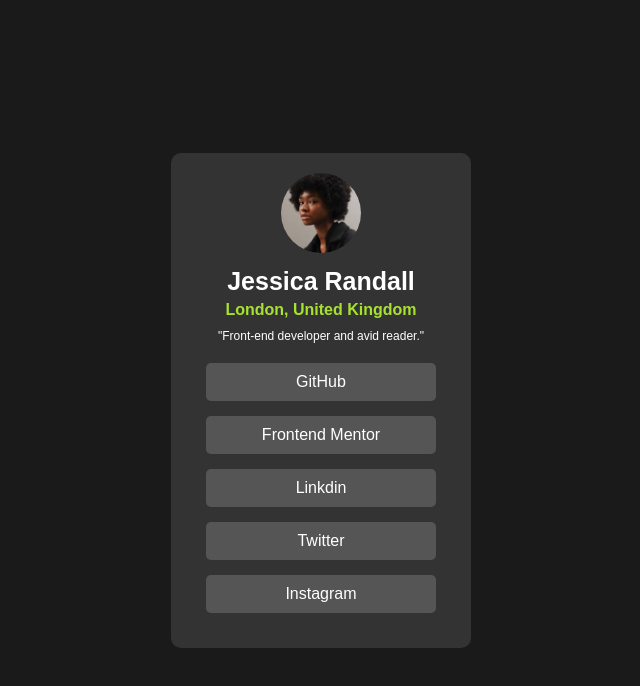
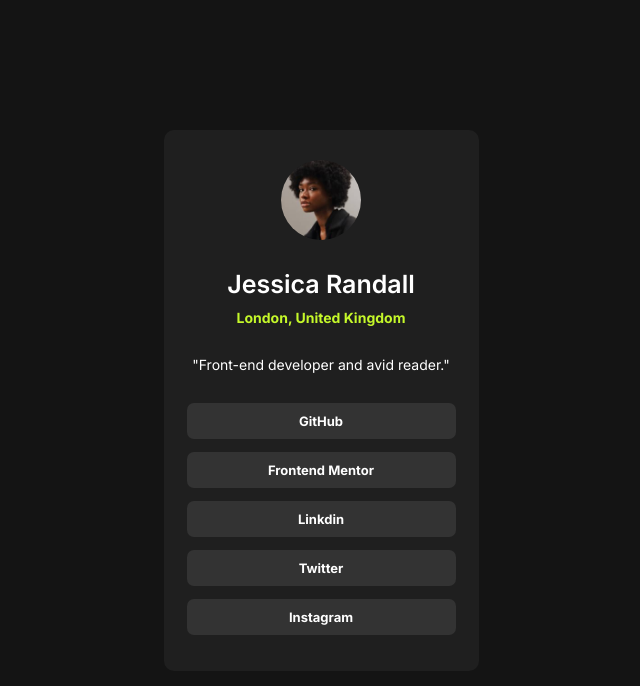
Before and after one commit to TWISTEr300fSEmFILTRO/Projeto_Final, a plain HTML site: page index.html in a window 1280 px wide. Shown: the whole page, without its empty margins (319-959 px from the left). Drawn offline with Linux system fonts and the light colour scheme.

Commit message:
Ajuste de cores e fonts

```diff
--- a/index.html
+++ b/index.html
@@ -5,18 +5,18 @@
     <meta charset="UTF-8">
     <meta name="viewport" content="width=device-width, initial-scale=1.0">
     <link rel="stylesheet" href="style.css">
-    <title>Projeto Final</title>
+    <title>Social links profile</title>
 </head>
 
 <body>
     <title>Cartão de Perfil</title>
     <div class="container">
-        <img src="assets/avatar-jessica.jpeg"
+        <img src="assets/img/avatar-jessica.jpeg"
             alt="">
         <h2>Jessica Randall</h2>
         <div class="local">London, United Kingdom</div>
         <p>"Front-end developer and avid reader."</p>
-        <a href="https://github.com/TWISTEr300fSEmFILTRO" class="button">GitHub</a>
+        <a href="#" class="button">GitHub</a>
         <a href="#" class="button">Frontend Mentor</a>
         <a href="#" class="button">Linkdin</a>
         <a href="#" class="button">Twitter</a>
--- a/style.css
+++ b/style.css
@@ -1,17 +1,11 @@
+@import url('https://fonts.googleapis.com/css2?family=Inter:ital,opsz,wght@0,14..32,100..900;1,14..32,100..900&family=Noto+Sans:ital,wght@0,100..900;1,100..900&family=Open+Sans:ital,wght@0,300..800;1,300..800&display=swap');
+
 * {
     margin: 0;
     padding: 0;
     box-sizing: border-box;
-    font-family: Arial, sans-serif;
-}
-
-:root {
-    --bg-color: #1a1a1a;
-    --card-bg-color: #333;
-    --text-color: #fff;
-    --highlight-color: #a6e22e;
-    --button-bg: #555;
-    --button-hover-bg: #777;
+    font-family: "Inter", sans-serif;
+    font-weight: 700;
 }
 
 body {
@@ -19,52 +13,56 @@
     align-items: center;
     justify-content: center;
     height: 100vh;
-    background-color: var(--bg-color);
+    background-color:  hsl(0, 0%, 8%);
 }
 
 .container {
-    background-color: var(--card-bg-color);
-    padding: 20px;
+    background-color:hsl(0, 0%, 12%);
+    padding: 30px 10px 23px;
     border-radius: 10px;
     text-align: center;
-    width: 300px;
+    width: 315px;
 }
 
 .container img {
     width: 80px;
     height: 80px;
-    border-radius: 50%;
-    margin-bottom: 10px;
+    border-radius: 360px;
+    margin-bottom: 25px;
 }
 
 .container h2 {
     font-size: 25px;
-    margin-bottom: 5px;
-    color: #fff;
+    margin-bottom: 10px;
+    color:  hsl(0, 0%, 100%);
+    font-weight: 600;
 }
 
 .container .local {
-    color: var(--highlight-color);
-    font-weight: bold;
-    margin-bottom: 10px;
+    color:  hsl(75, 94%, 57%);
+    font-size: 14px;
+    margin-bottom: 30px;
 }
 
 .container p {
-    font-size: 12px;
-    color: #fff;
-    margin-bottom: 20px;
+    font-size: 14px;
+    color:  hsl(0, 0%, 100%);
+    margin-bottom: 30px;
+    font-weight: 400;
 }
 
 .container .button {
     display: block;
-    background-color: var(--button-bg);
-    color: #fff;
+    background-color: hsl(0, 0%, 20%);
+    color:  hsl(0, 0%, 100%);
     text-decoration: none;
     padding: 10px;
-    margin: 15px ;
-    border-radius: 5px;
+    margin: 13px ;
+    border-radius: 7px;
+    font-size: 13px;
 }
 
 .container .button:hover {
-    background-color: var(--highlight-color);
+    background-color: hsl(75, 94%, 57%);
+    color: #000;
 }
```
Also changed, not shown: assets/img/avatar-jessica.jpeg (renamed from assets/avatar-jessica.jpeg).
